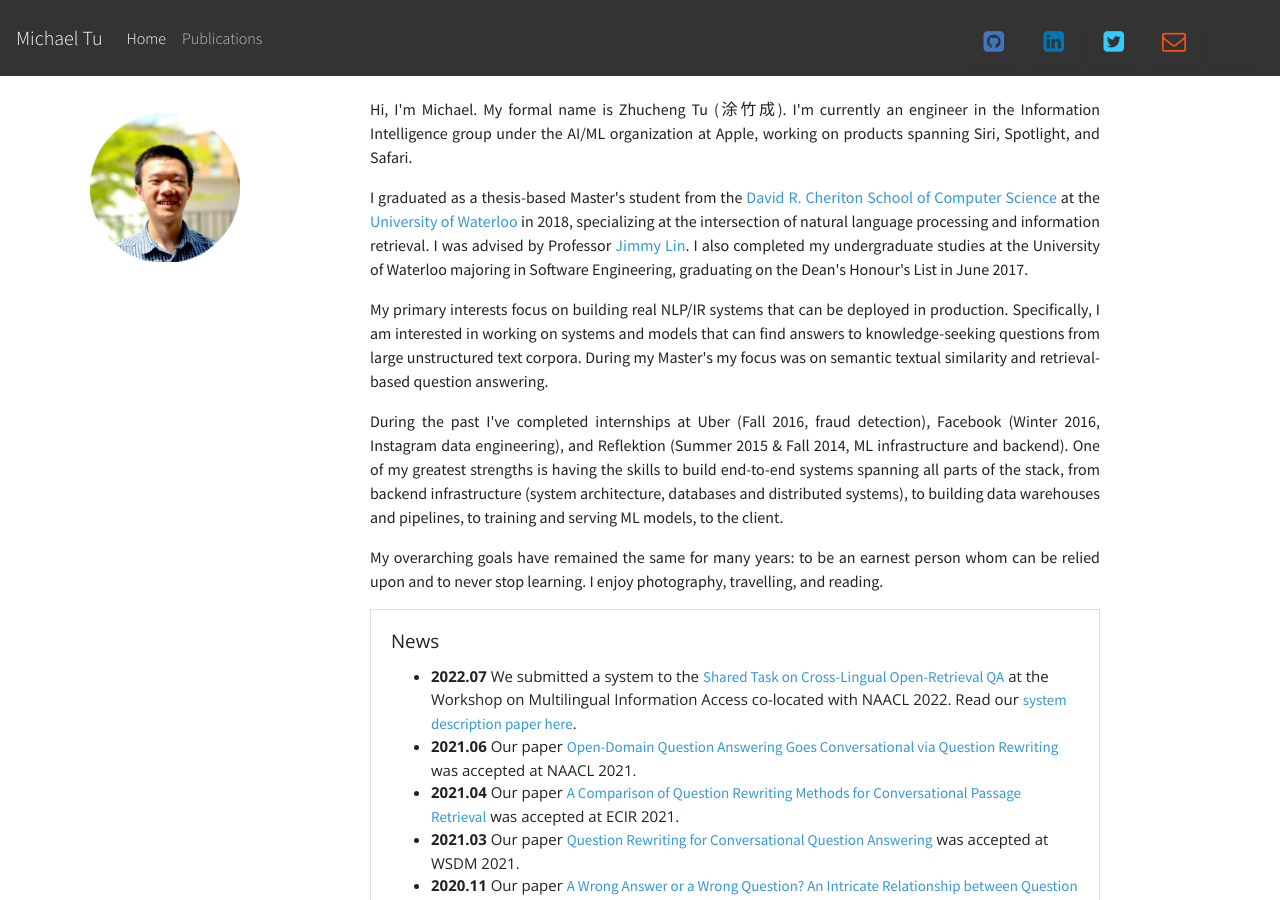
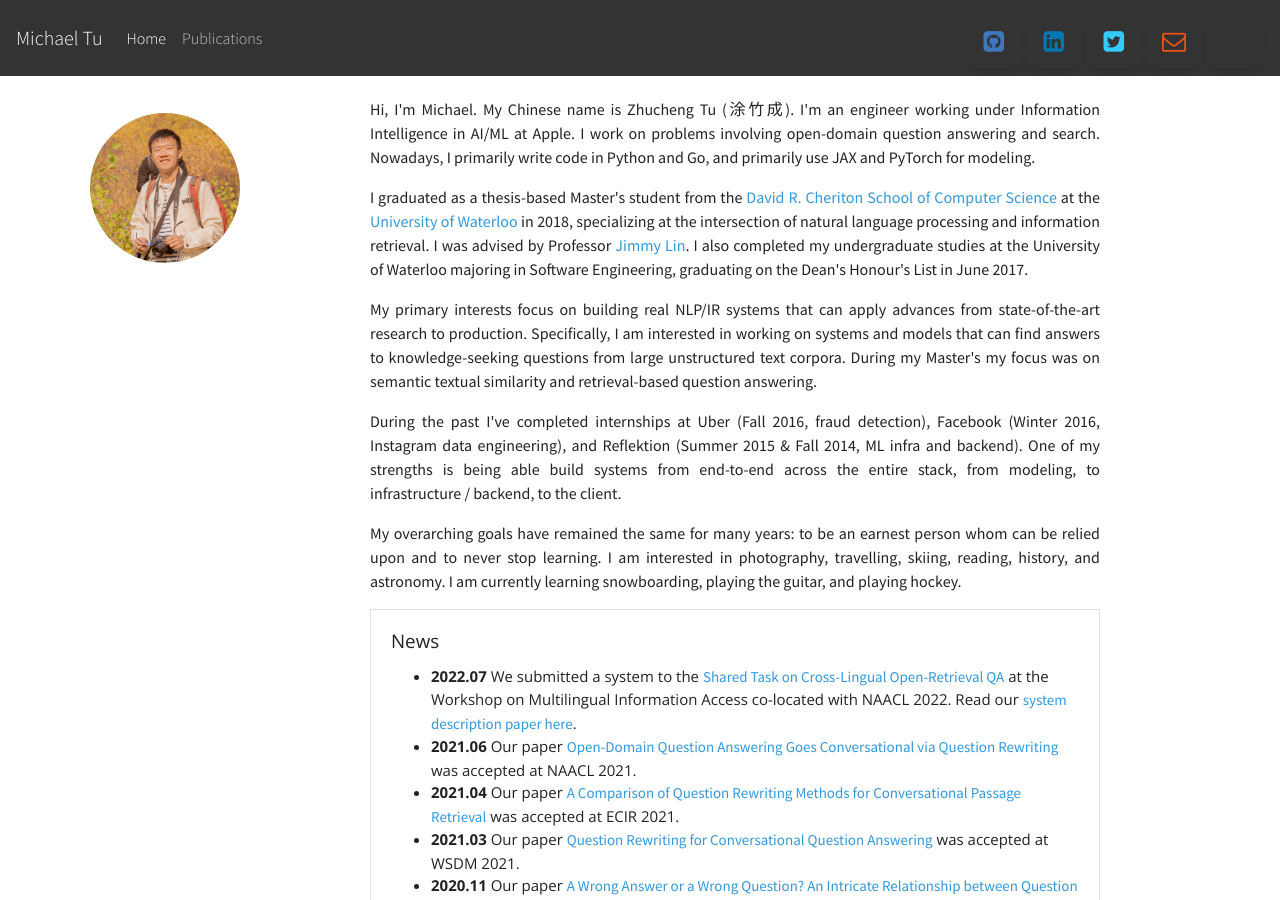
Before and after one commit to tuzhucheng/tuzhucheng.github.io, a Jekyll site: the page built from index.html, in a window 1280 px wide and 900 px high. Built offline with Jekyll 4.4.1, drawn with Linux system fonts in a browser that asks for light colours; nearby versions of some CDN libraries; some web fonts are replaced; comment, search, counter and statistics services are not loaded; a style sheet for code colours, icons or effects is not loaded; some of the changed text lies outside the part shown.

Commit message:
Update bio and profile photo.

```diff
--- a/_includes/footer.html
+++ b/_includes/footer.html
@@ -1,6 +1,6 @@
 <div class="footer">
   <div class="container">
-    <p class="text-muted text-center">&copy; 2013-2022 Michael Tu&nbsp;&nbsp;&nbsp;
+    <p class="text-muted text-center">&copy; 2013-2023 Michael Tu&nbsp;&nbsp;&nbsp;
       See <a href="/acknowledgements/">acknowledgements</a>.</p>
   </div>
 </div>
--- a/css/default.scss
+++ b/css/default.scss
@@ -21,6 +21,11 @@ a {
 
 p {
   font-size: 16px;
+}
+
+#profile-image {
+  width: 150px;
+  border-radius: 50%;
 }
 
 /* Inspired by http://stackoverflow.com/questions/22196587/how-to-center-align-vertically-the-container-in-bootstrap */
--- a/index.html
+++ b/index.html
@@ -14,11 +14,14 @@
       <div class="container" id="about">
         <div class="row pt-4 pb-4">
           <div class="col-md-2 pt-4">
-            <img class="mx-auto d-block" src="assets/profile/profile-round.png" alt="Michael Tu" width="150">
+            <img class="mx-auto d-block" id="profile-image" src="assets/profile/profile-mammoth.jpg" alt="Michael Tu">
           </div>
           <div class="col-md-8 mx-auto pt-2 pb-4">
             <p class="text-justify">
-              Hi, I'm Michael. My formal name is Zhucheng Tu (涂竹成). I'm currently an engineer in the Information Intelligence group under the AI/ML organization at Apple, working on products spanning Siri, Spotlight, and Safari.
+              Hi, I'm Michael. My Chinese name is Zhucheng Tu (涂竹成).
+              I'm an engineer working under Information Intelligence in AI/ML at Apple.
+              I work on problems involving open-domain question answering and search.
+              Nowadays, I primarily write code in Python and Go, and primarily use JAX and PyTorch for modeling.
             </p>
             <p class="text-justify">
               I graduated as a thesis-based Master's student from the <a href="https://cs.uwaterloo.ca/" target="_blank">David R. Cheriton School of Computer Science</a>
@@ -27,17 +30,19 @@
               I also completed my undergraduate studies at the University of Waterloo majoring in Software Engineering, graduating on the Dean's Honour's List in June 2017.
             </p>
             <p class="text-justify">
-              My primary interests focus on building real NLP/IR systems that can be deployed in production.
+              My primary interests focus on building real NLP/IR systems that can apply advances from state-of-the-art research to production.
               Specifically, I am interested in working on systems and models that can find answers to knowledge-seeking questions from large unstructured text corpora.
               During my Master's my focus was on semantic textual similarity and retrieval-based question answering.
             </p>
             <p class="text-justify">
-              During the past I've completed internships at Uber (Fall 2016, fraud detection), Facebook (Winter 2016, Instagram data engineering), and Reflektion (Summer 2015 & Fall 2014, ML infrastructure and backend). One of my greatest strengths is having the skills to build end-to-end systems spanning all parts of the stack, from backend infrastructure (system architecture, databases and distributed systems), to building data warehouses and pipelines, to training and serving ML models, to the client.
+              During the past I've completed internships at Uber (Fall 2016, fraud detection), Facebook (Winter 2016, Instagram data engineering), and Reflektion (Summer 2015 & Fall 2014, ML infra and backend).
+              One of my strengths is being able build systems from end-to-end across the entire stack, from modeling, to infrastructure / backend, to the client.
             </p>
             <p class="text-justify">
                 My overarching goals have remained the same for many years: to be an earnest person
                 whom can be relied upon and to never stop learning.
-                I enjoy photography, travelling, and reading.
+                I am interested in photography, travelling, skiing, reading, history, and astronomy.
+                I am currently learning snowboarding, playing the guitar, and playing hockey.
             </p>
             <div class="card">
               <div class="card-body">
```
Also changed, not shown: assets/profile/profile-mammoth.jpg (added), assets/profile/profile-round.png (deleted), assets/profile/profile_picture.jpg (deleted).
